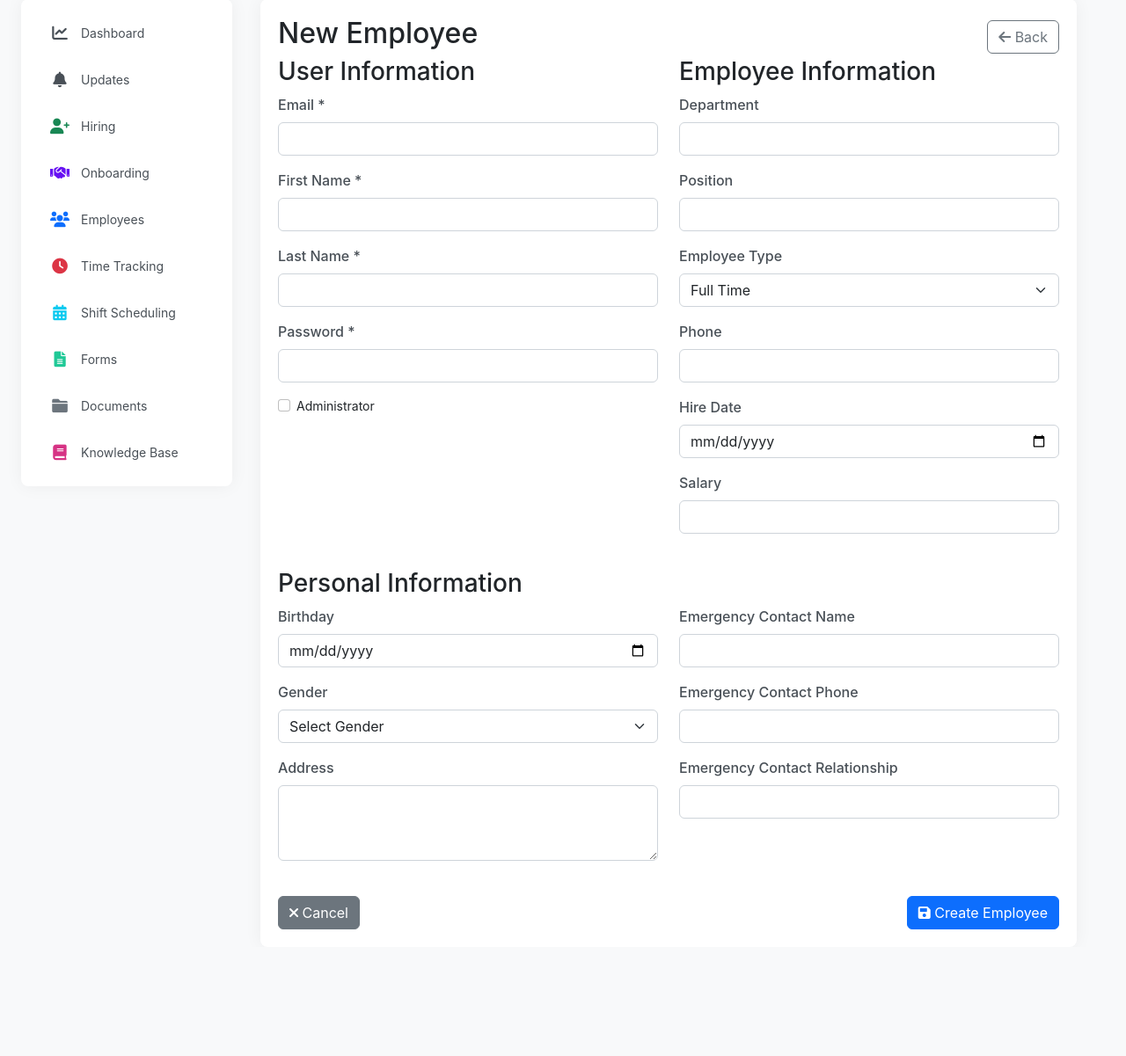
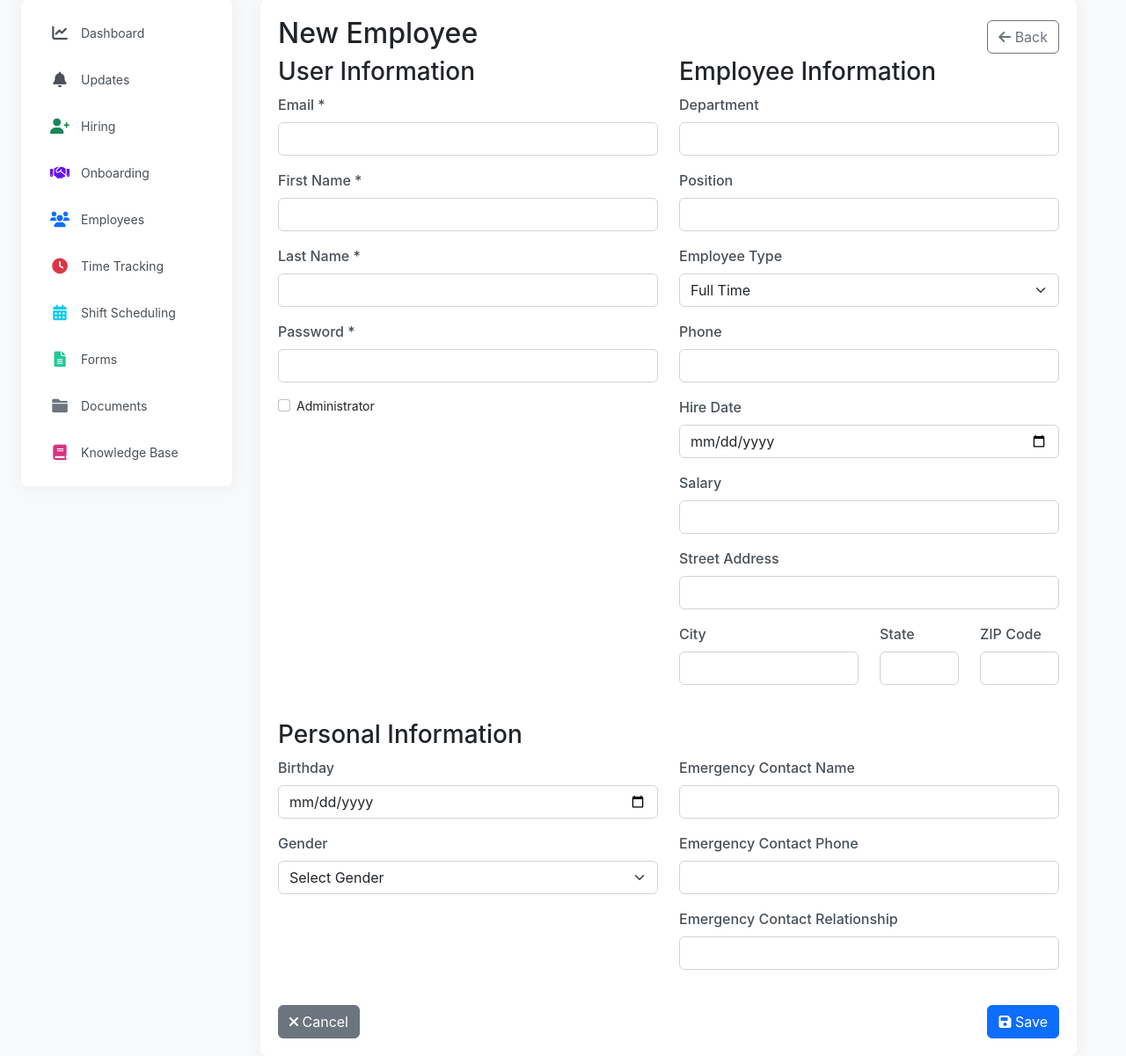
Before and after one commit to sparQone/sparq, a Flask app: page /people/employees/new in a window 1280 px wide. Shown: the part 108-1309 px from the top of the page at 88% size. Before the commit the page ends 1165 px from the top, so only its background shows below. Run offline with Flask 3, Linux system fonts and the light colour scheme; a user stored in the database is signed in; some libraries are stand-ins or nearby versions.

Commit message:
- Add missing Spanish translations for various labels and placeholders

```diff
--- a/modules/people/controllers/employee.py
+++ b/modules/people/controllers/employee.py
@@ -139,6 +139,12 @@ def edit_employee(employee_id):
             employee.phone = request.form.get("phone")
             employee.salary = float(request.form.get("salary")) if request.form.get("salary") else None
 
+            # Update address information
+            employee.address = request.form.get("address")
+            employee.city = request.form.get("city")
+            employee.state = request.form.get("state")
+            employee.zip_code = request.form.get("zip_code")
+
             # Handle dates
             start_date = request.form.get("start_date")
             if start_date:
@@ -157,7 +163,6 @@ def edit_employee(employee_id):
                 employee.gender = Gender[request.form.get("gender")]
 
             # Update other fields
-            employee.address = request.form.get("address")
             employee.emergency_contact_name = request.form.get("emergency_contact_name")
             employee.emergency_contact_phone = request.form.get("emergency_contact_phone")
             employee.emergency_contact_relationship = request.form.get("emergency_contact_relationship")
--- a/modules/people/views/templates/employees/form.html
+++ b/modules/people/views/templates/employees/form.html
@@ -1,14 +1,14 @@
 {% extends "people-base.html" %}
 
-{% block title %}{{ title }}{% endblock %}
+{% block title %}{{ _(title) }}{% endblock %}
 
 {% block people_content %}
 <div class="content-card">
     <div class="card-header d-flex justify-content-between align-items-center">
-        <h2>{{ title }}</h2>
+        <h2>{{ _(title) }}</h2>
         <a href="{{ url_for('people_bp.employee_detail', employee_id=employee.id) if employee else url_for('people_bp.employees') }}"
            class="btn btn-outline-secondary">
-            <i class="fas fa-arrow-left"></i> Back
+            <i class="fas fa-arrow-left"></i> {{ _("Back") }}
         </a>
     </div>
 
@@ -16,24 +16,24 @@
         <form method="POST" action="{{ url_for('people_bp.edit_employee', employee_id=employee.id) if employee else url_for('people_bp.create_employee') }}">
             <div class="row">
                 <div class="col-md-6">
-                    <h3>User Information</h3>
+                    <h3>{{ _("User Information") }}</h3>
                     <div class="mb-3">
-                        <label for="email" class="form-label">Email *</label>
+                        <label for="email" class="form-label">{{ _("Email") }} *</label>
                         <input type="email" class="form-control" id="email" name="email"
                                value="{{ employee.user.email if employee else '' }}" required>
                     </div>
                     <div class="mb-3">
-                        <label for="first_name" class="form-label">First Name *</label>
+                        <label for="first_name" class="form-label">{{ _("First Name") }} *</label>
                         <input type="text" class="form-control" id="first_name" name="first_name"
                                value="{{ employee.user.first_name if employee else '' }}" required>
                     </div>
                     <div class="mb-3">
-                        <label for="last_name" class="form-label">Last Name *</label>
+                        <label for="last_name" class="form-label">{{ _("Last Name") }} *</label>
                         <input type="text" class="form-control" id="last_name" name="last_name"
                                value="{{ employee.user.last_name if employee else '' }}" required>
                     </div>
                     <div class="mb-3">
-                        <label for="password" class="form-label">Password {{ '' if employee else '*' }}</label>
+                        <label for="password" class="form-label">{{ _("Password") }} {{ '' if employee else '*' }}</label>
                         <input type="password" class="form-control" id="password" name="password"
                                {{ '' if employee else 'required' }}>
                         {% if employee %}
@@ -50,19 +50,19 @@
                 </div>
 
                 <div class="col-md-6">
-                    <h3>Employee Information</h3>
+                    <h3>{{ _("Employee Information") }}</h3>
                     <div class="mb-3">
-                        <label for="department" class="form-label">Department</label>
+                        <label for="department" class="form-label">{{ _("Department") }}</label>
                         <input type="text" class="form-control" id="department" name="department"
                                value="{{ employee.department if employee else '' }}">
                     </div>
                     <div class="mb-3">
-                        <label for="position" class="form-label">Position</label>
+                        <label for="position" class="form-label">{{ _("Position") }}</label>
                         <input type="text" class="form-control" id="position" name="position"
                                value="{{ employee.position if employee else '' }}">
                     </div>
                     <div class="mb-3">
-                        <label for="type" class="form-label">Employee Type</label>
+                        <label for="type" class="form-label">{{ _("Employee Type") }}</label>
                         <select class="form-select" id="type" name="type">
                             {% for type in employee_types %}
                             <option value="{{ type.name }}"
@@ -73,35 +73,63 @@
                         </select>
                     </div>
                     <div class="mb-3">
-                        <label for="phone" class="form-label">Phone</label>
+                        <label for="phone" class="form-label">{{ _("Phone") }}</label>
                         <input type="tel" class="form-control" id="phone" name="phone"
                                value="{{ employee.phone if employee else '' }}">
                     </div>
                     <div class="mb-3">
-                        <label for="start_date" class="form-label">Hire Date</label>
+                        <label for="start_date" class="form-label">{{ _("Hire Date") }}</label>
                         <input type="date" class="form-control" id="start_date" name="start_date"
                                value="{{ employee.start_date.strftime('%Y-%m-%d') if employee and employee.start_date else '' }}">
                     </div>
                     <div class="mb-3">
-                        <label for="salary" class="form-label">Salary</label>
+                        <label for="salary" class="form-label">{{ _("Salary") }}</label>
                         <input type="number" class="form-control" id="salary" name="salary"
                                value="{{ employee.salary if employee else '' }}" step="0.01">
+                    </div>
+                    <div class="mb-3">
+                        <label for="address" class="form-label">{{ _("Street Address") }}</label>
+                        <input type="text" class="form-control" id="address" name="address"
+                               value="{{ employee.address if employee else '' }}">
+                    </div>
+                    <div class="row">
+                        <div class="col-md-6">
+                            <div class="mb-3">
+                                <label for="city" class="form-label">{{ _("City") }}</label>
+                                <input type="text" class="form-control" id="city" name="city"
+                                       value="{{ employee.city if employee else '' }}">
+                            </div>
+                        </div>
+                        <div class="col-md-3">
+                            <div class="mb-3">
+                                <label for="state" class="form-label">{{ _("State") }}</label>
+                                <input type="text" class="form-control" id="state" name="state"
+                                       value="{{ employee.state if employee else '' }}">
+                            </div>
+                        </div>
+                        <div class="col-md-3">
+                            <div class="mb-3">
+                                <label for="zip_code" class="form-label">{{ _("ZIP Code") }}</label>
+                                <input type="text" class="form-control" id="zip_code" name="zip_code"
+                                       value="{{ employee.zip_code if employee else '' }}">
+                            </div>
+                        </div>
                     </div>
                 </div>
             </div>
 
             <div class="row mt-4">
                 <div class="col-12">
-                    <h3>Personal Information</h3>
+                    <h3>{{ _("Personal Information") }}</h3>
                 </div>
                 <div class="col-md-6">
                     <div class="mb-3">
-                        <label for="birthday" class="form-label">Birthday</label>
+                        <label for="birthday" class="form-label">{{ _("Birthday") }}</label>
                         <input type="date" class="form-control" id="birthday" name="birthday"
                                value="{{ employee.birthday.strftime('%Y-%m-%d') if employee and employee.birthday else '' }}">
                     </div>
                     <div class="mb-3">
-                        <label for="gender" class="form-label">Gender</label>
+                        <label for="gender" class="form-label">{{ _("Gender") }}</label>
                         <select class="form-select" id="gender" name="gender">
                             <option value="">Select Gender</option>
                             <option value="MALE" {% if employee and employee.gender and employee.gender.name == 'MALE' %}selected{% endif %}>Male</option>
@@ -109,25 +137,21 @@
                             <option value="OTHER" {% if employee and employee.gender and employee.gender.name == 'OTHER' %}selected{% endif %}>Other</option>
                         </select>
                     </div>
-                    <div class="mb-3">
-                        <label for="address" class="form-label">Address</label>
-                        <textarea class="form-control" id="address" name="address" rows="3">{{ employee.address if employee else '' }}</textarea>
-                    </div>
                 </div>
 
                 <div class="col-md-6">
                     <div class="mb-3">
-                        <label for="emergency_contact_name" class="form-label">Emergency Contact Name</label>
+                        <label for="emergency_contact_name" class="form-label">{{ _("Emergency Contact Name") }}</label>
                         <input type="text" class="form-control" id="emergency_contact_name" name="emergency_contact_name"
                                value="{{ employee.emergency_contact_name if employee else '' }}">
                     </div>
                     <div class="mb-3">
-                        <label for="emergency_contact_phone" class="form-label">Emergency Contact Phone</label>
+                        <label for="emergency_contact_phone" class="form-label">{{ _("Emergency Contact Phone") }}</label>
                         <input type="tel" class="form-control" id="emergency_contact_phone" name="emergency_contact_phone"
                                value="{{ employee.emergency_contact_phone if employee else '' }}">
                     </div>
                     <div class="mb-3">
-                        <label for="emergency_contact_relationship" class="form-label">Emergency Contact Relationship</label>
+                        <label for="emergency_contact_relationship" class="form-label">{{ _("Emergency Contact Relationship") }}</label>
                         <input type="text" class="form-control" id="emergency_contact_relationship" name="emergency_contact_relationship"
                                value="{{ employee.emergency_contact_relationship if employee else '' }}">
                     </div>
@@ -137,10 +161,10 @@
             <div class="mt-4 d-flex justify-content-between">
                 <a href="{{ url_for('people_bp.employee_detail', employee_id=employee.id) if employee else url_for('people_bp.employees') }}"
                    class="btn btn-secondary">
-                    <i class="fas fa-times"></i> Cancel
+                    <i class="fas fa-times"></i> {{ _("Cancel") }}
                 </a>
                 <button type="submit" class="btn btn-primary">
-                    <i class="fas fa-save"></i> {{ 'Update' if employee else 'Create' }} Employee
+                    <i class="fas fa-save"></i> {{ _("Save") }}
                 </button>
             </div>
         </form>
--- a/modules/people/views/templates/people_nav.html
+++ b/modules/people/views/templates/people_nav.html
@@ -4,7 +4,7 @@
             <a href="{{ url_for('people_bp.dashboard') }}"
                class="nav-link {% if active_page == 'dashboard' %}active{% endif %}">
                 <i class="fas fa-chart-line"></i>
-                Dashboard
+                {{ _("Dashboard") }}
             </a>
         </li>
 
@@ -12,7 +12,7 @@
             <a href="{{ url_for('people_bp.updates') }}"
                class="nav-link {% if active_page == 'updates' %}active{% endif %}">
                 <i class="fas fa-bell"></i>
-                Updates
+                {{ _("Updates") }}
             </a>
         </li>
         <li class="nav-item">
@@ -32,7 +32,7 @@
             <a href="{{ url_for('people_bp.employees') }}"
                class="nav-link {% if active_page == 'employees' %}active{% endif %}">
                 <i class="fas fa-users"></i>
-                <span>Employees</span>
+                {{ _("Employees") }}
             </a>
         </li>
         <li class="nav-item">
@@ -54,16 +54,17 @@
             </a>
         </li>
         <li class="nav-item">
-            <a href="{{ url_for('people_bp.docs') }}" class="nav-link {% if active_page == 'docs' %}active{% endif %}">
+            <a href="{{ url_for('people_bp.docs') }}"
+               class="nav-link {% if active_page == 'docs' %}active{% endif %}">
                 <i class="fas fa-folder"></i>
-                <span>Documents</span>
+                {{ _("Documents") }}
             </a>
         </li>
         <li class="nav-item">
             <a href="{{ url_for('people_bp.knowledge') }}"
                class="nav-link {% if active_page == 'knowledge' %}active{% endif %}">
                 <i class="fas fa-book"></i>
-                <span>Knowledge Base</span>
+                {{ _("Knowledge Base") }}
             </a>
         </li>
     </ul>
```
Also changed, not shown: modules/people/lang/es.json (+88 -2 lines), modules/people/views/templates/employees/details.html (+55 -64 lines), modules/people/views/templates/employees/index.html (+9 -9 lines).
